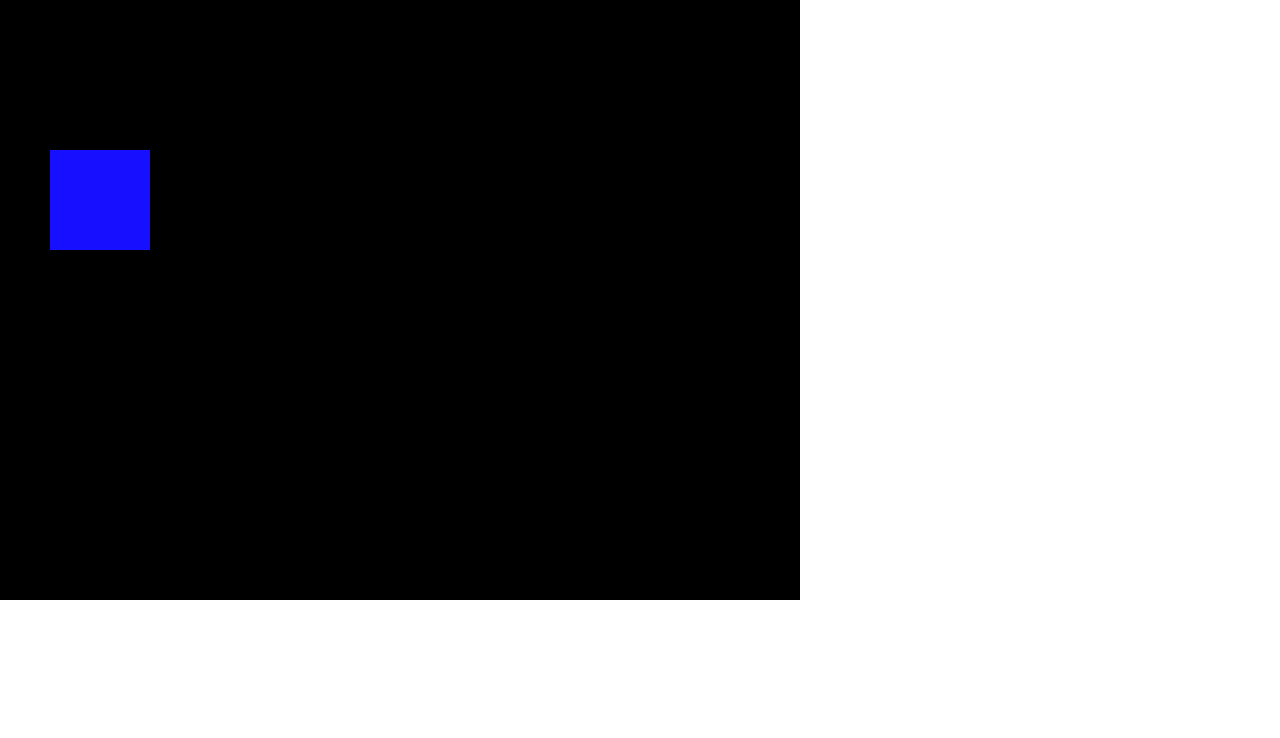
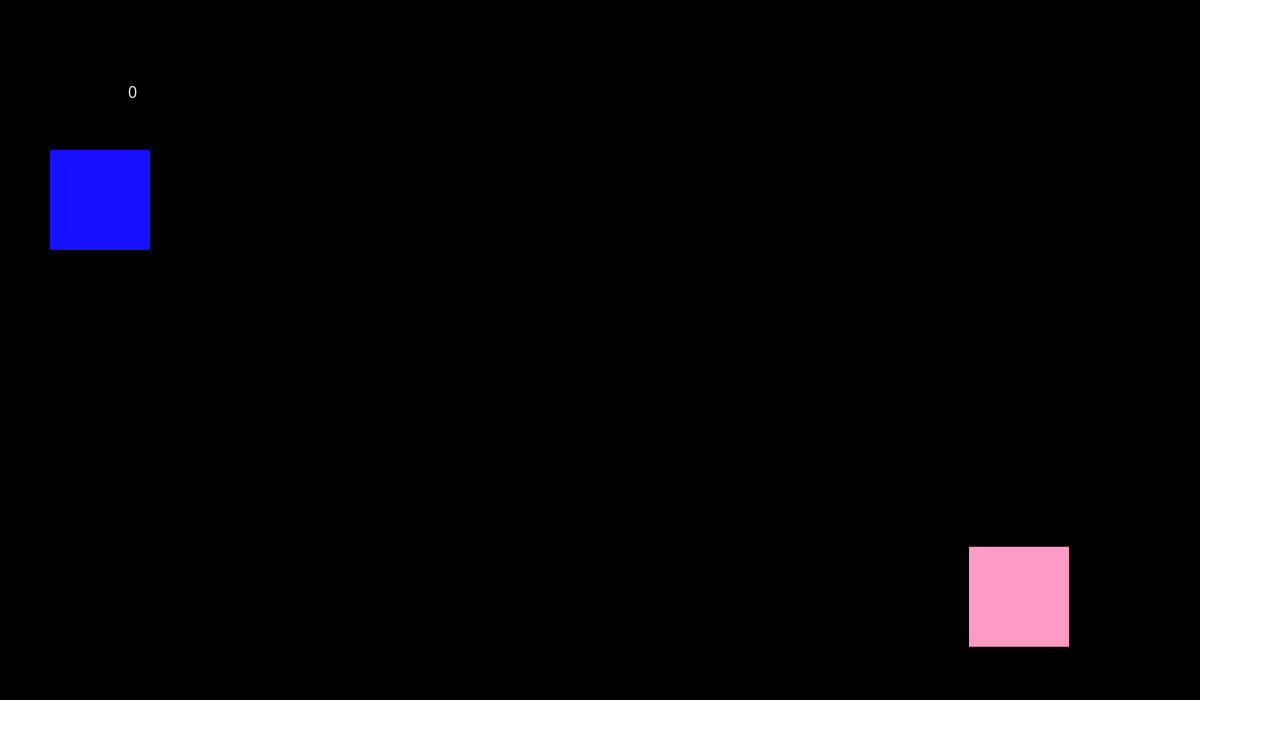
Before and after one commit to MaisamMohammadi/Jack-in-Space, a Vue app in the folder frontend/: page / in a window 1280 px wide. Shown: the top 738 px of the page. Built offline with nearby package versions, Linux system fonts and the light colour scheme.

Commit message:
added a point and message content

```diff
--- a/frontend/src/views/GameView.vue
+++ b/frontend/src/views/GameView.vue
@@ -1,10 +1,15 @@
 <template>
-    <div>
-
+    <div class="text-fontColor">
+        <span v-if="playable" class="absolute left-[10vw] top-[10vh]">
+            {{ points }}
+        </span>
+        <span v-else class="absolute left-[10vw] top-[10vh]">
+            refresh the website!
+        </span>
     </div>
 </template>
 <script setup>
-// import { ref, computed } from 'vue'
+import { ref} from 'vue'
 // import { RouterView } from 'vue-router';
 import Phaser from 'phaser';
 import spaceship from '@/assets/images/spaceship_Modell.png';
@@ -113,7 +118,8 @@ class TrashGroup extends Phaser.Physics.Arcade.Group{
     }
 }
 
-
+const points = ref(0);
+const playable = ref(true);
 
 class gameScene extends Phaser.Scene{
     constructor(){
@@ -139,12 +145,15 @@ class gameScene extends Phaser.Scene{
         this.physics.add.collider(this.trashGroup, this.laserGroup, function(trash, laser){
             trash.move();
             laser.destroy();
+            points.value += 1;
         });
 
         this.physics.add.collider(this.ship, this.trashGroup, function(ship, trash){
             game.scene.scenes[0].laserGroup.shootingaable = false;
             ship.destroy();
             trash.move();
+            points.value = 0;
+            playable.value = false;
         })
     }
 
@@ -179,8 +188,8 @@ class gameScene extends Phaser.Scene{
 
 const config = {
     type: Phaser.AUTO,
-    width: 800,
-    height: 600,
+    width: 1200,
+    height: 700,
     backgroundColor: 0x000000,
     scene: [gameScene],
     physics:{
--- a/frontend/tailwind.config.js
+++ b/frontend/tailwind.config.js
@@ -6,6 +6,7 @@ module.exports = {
     extend: {},
     colors: {
       emerald: colors.emerald,
+      fontColor: '#EEEEEE',
     },
   },
   plugins: [],
```
